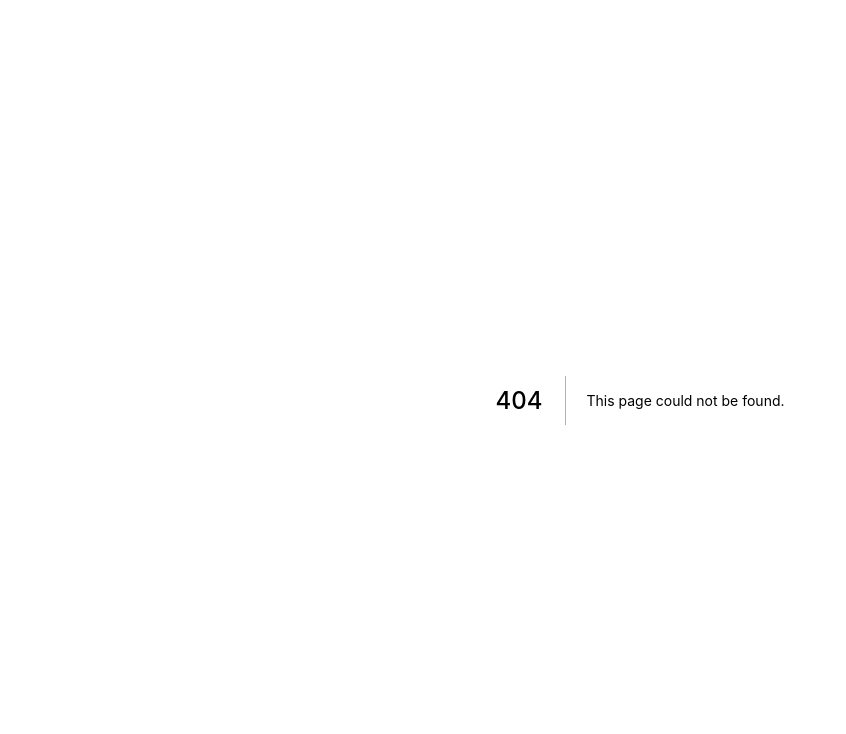
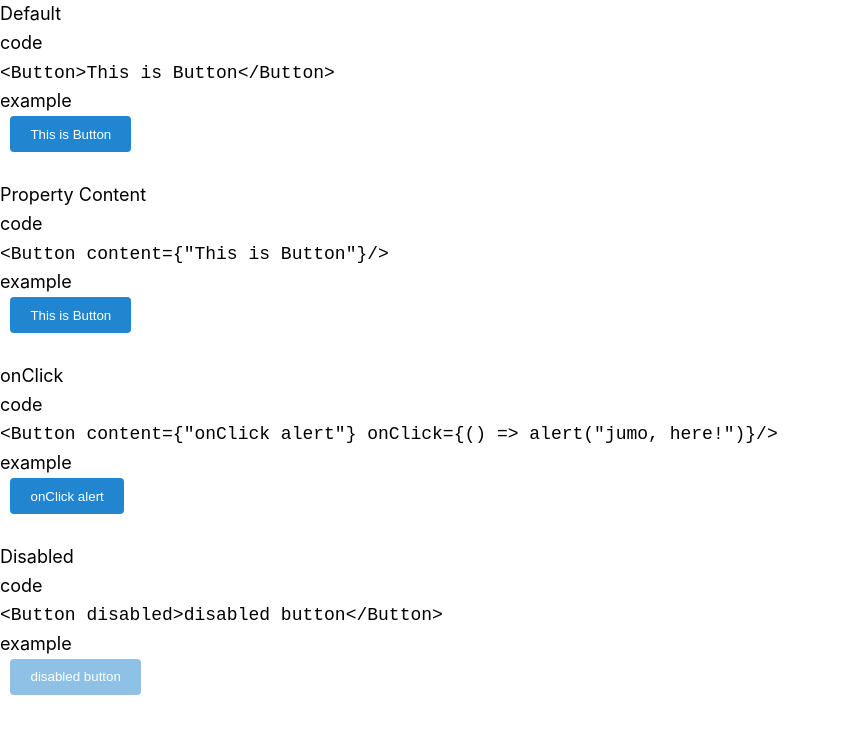
Before and after one commit to where-is-jumo/jumo-frontend, a Next.js app: page /button in a window 1280 px wide. Before the commit this address had no page. Shown: the top 734 px of the page, without its empty margins (0-846 px from the left). Built offline with nearby package versions, Linux system fonts and the light colour scheme.

Commit message:
add button

```diff
--- /dev/null
+++ b/components/elements/Button.tsx
@@ -0,0 +1,44 @@
+import React, {Component, CSSProperties} from 'react'
+
+interface ButtonProps {
+    content?: string;
+    onClick?: ((event: React.MouseEvent<HTMLButtonElement, MouseEvent>) => void) | undefined;
+    disabled?: boolean;
+    className?: string;
+    style?: CSSProperties;
+}
+
+class Button extends Component<ButtonProps> {
+    style: CSSProperties = {
+        cursor: this.props.disabled ? 'not-allowed' : 'pointer',
+        display: 'inline-block',
+        outline: 0,
+        border: 'none',
+        verticalAlign: 'baseline',
+        margin: '0 .78571429em',
+        padding: '.78571429em 1.5em .78571429em',
+        textAlign: 'center',
+        backgroundColor: '#2185d0',
+        color: '#fff',
+        borderRadius: 4,
+        ...this.props.style,
+    }
+
+    public render() {
+        return (
+            <button
+                onClick={this.props.onClick}
+                disabled={this.props.disabled}
+                className={((this.props.className + " ") || "") + "ui button"}
+                style={{
+                    ...this.style,
+                    opacity: this.props.disabled ? 0.5 : 1
+                }}
+            >
+                {this.props.content || this.props.children}
+            </button>
+        );
+    }
+}
+
+export default Button
--- /dev/null
+++ b/pages/button.tsx
@@ -0,0 +1,60 @@
+import React, {Component} from 'react'
+import Head from "next/head";
+import Button from "../components/elements/Button";
+
+interface ButtonPageProps {
+}
+
+class ButtonPage extends Component<ButtonPageProps> {
+    public render() {
+        return (
+            <>
+                <Head>
+                    <title>Jumo Button</title>
+                </Head>
+                <div>
+                    Default<br/>
+                    <div>code</div>
+                    <code>
+                        {`<Button>This is Button</Button>`}
+                    </code>
+                    <div>example</div>
+                    <Button>This is Button</Button>
+                </div>
+                <br/>
+                <div>
+                    Property Content<br/>
+                    <div>code</div>
+                    <code>
+                        {`<Button content={"This is Button"}/>`}
+                    </code>
+                    <br/>
+                    <div>example</div>
+                    <Button content={"This is Button"}/>
+                </div>
+                <br/>
+                <div>
+                    onClick<br/>
+                    <div>code</div>
+                    <code>
+                        {`<Button content={"onClick alert"} onClick={() => alert("jumo, here!")}/>`}
+                    </code>
+                    <div>example</div>
+                    <Button content={"onClick alert"} onClick={() => alert("jumo, here!")}/>
+                </div>
+                <br/>
+                <div>
+                    Disabled<br/>
+                    <div>code</div>
+                    <code>
+                        {`<Button disabled>disabled button</Button>`}
+                    </code>
+                    <div>example</div>
+                    <Button disabled>disabled button</Button>
+                </div>
+            </>
+        );
+    }
+}
+
+export default ButtonPage
```
